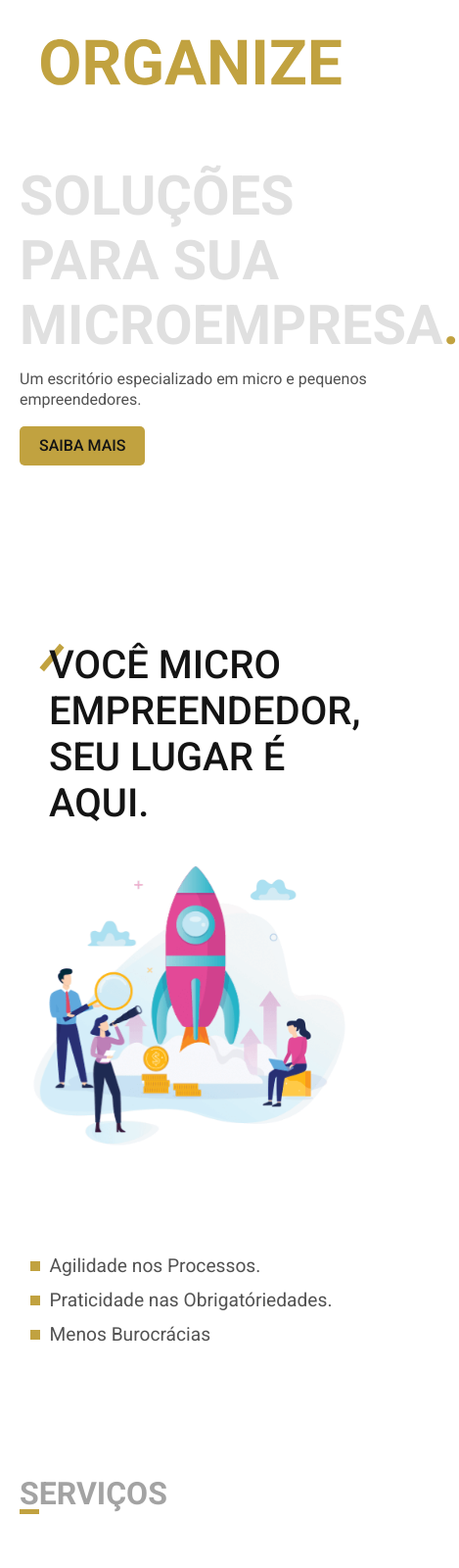
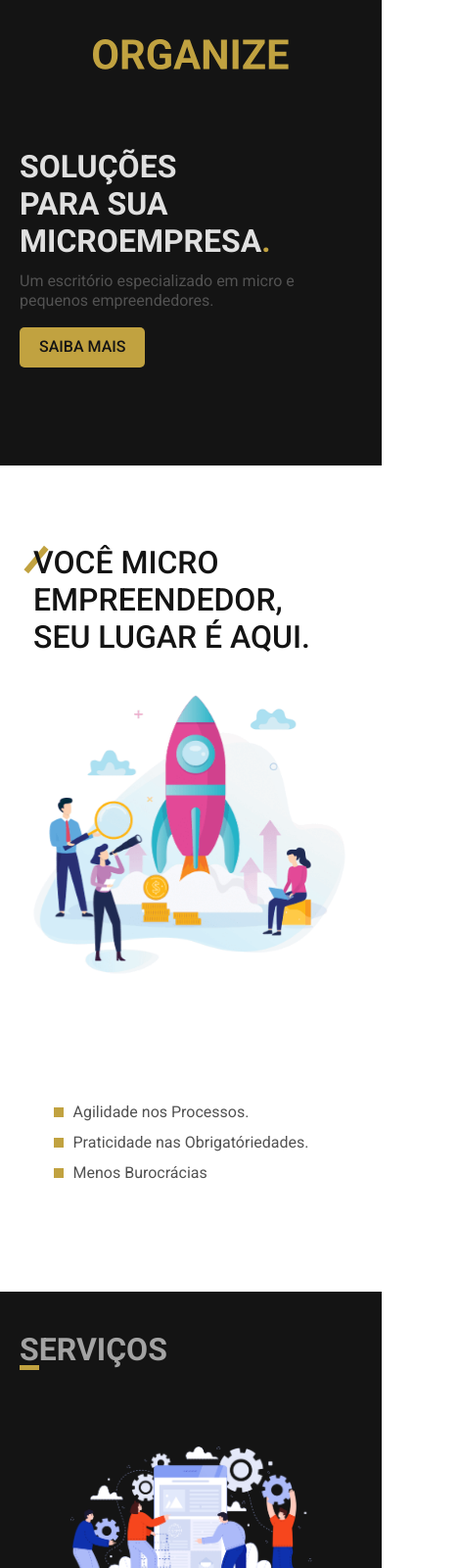
Before and after one commit to juniorduarte-1/organize, a plain HTML site: page index.html in a window 390 px wide. Shown: the top 1600 px of the page at 98% size, 469 px wide, since content can reach past the window. Drawn offline with Linux system fonts and the light colour scheme.

Commit message:
responsivo

```diff
--- a/css/style.css
+++ b/css/style.css
@@ -32,6 +32,7 @@ img{
 
 .intro{
     padding: 20px 0;
+    background-color: #141414;
 }
 
 
@@ -39,6 +40,7 @@ img{
     display: flex;
     justify-content: center;
     padding: 40px;
+    background-color: #141414;
 }
 
 .first_title{
@@ -85,7 +87,7 @@ img{
 
 .primary{
     padding: 60px 0;
-    background-color: #fff;
+    background-color: #ffffff;
 
 }
 .primary img{
@@ -134,7 +136,9 @@ img{
     top: 7px;
     left: -20px;
 }
-
+.secondy{
+    background-color: #141414;
+}
 .secondy h3{
   font-family: 'Roboto', sans-serif;
   text-transform: uppercase;
@@ -275,6 +279,9 @@ img{
 }
 
 @media (max-width: 620px){
+    .footer{
+        padding: 20px 20px;
+    }
     .content{
         display: block;
     }
@@ -287,7 +294,7 @@ img{
 @media (max-width: 560px){
 
     .first_title{
-        font-size: 3.5rem;
+        font-size: 3rem;
     }
 
     .title_secundary{
@@ -298,4 +305,33 @@ img{
         padding: 10px 20px;
         font-size: 1rem;
     }
+    .subtitle{
+        font-size: 2rem;
+        margin-left: 14px;
+    }
+    .list_primary{
+        padding: 20px;
+    }
+    .list_primary li{
+        font-size: 1rem;
+    }
+    .list_primary li::before{
+        top: 5px;
+    }
+    .list_img{
+        max-width: 250px;
+    }
 }
+
+
+@media (max-width: 460px){
+    .first_title{
+        font-size: 2rem;
+    }
+
+    .logo{
+        max-width: 200px;
+    }
+
+
+}
```
